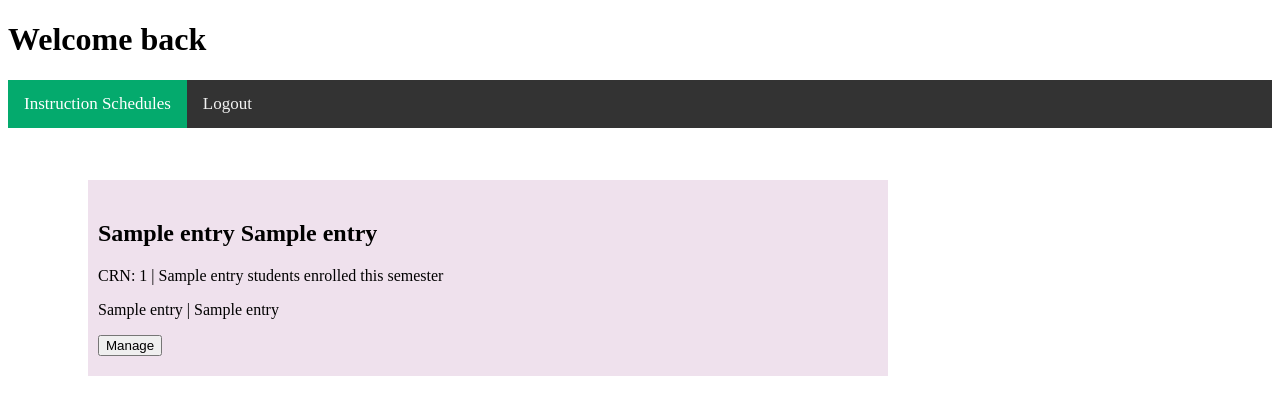
After one commit to cs411-alawini/fa22-cs411-A-team013-iloveCS411, a Flask app: template flask/app/templates/professor.html in a window 1280 px wide. The commit adds this page. Shown: the top 415 px of the page. Run offline with Flask 2, Linux system fonts and the light colour scheme; the template is opened without the code that fills it: most values are stand-ins (such as "Sample title", 1, 10 or a date in 2020).

Commit message:
instruction schedules

```diff
--- /dev/null
+++ b/flask/app/templates/professor.html
@@ -0,0 +1,120 @@
+<!DOCTYPE html>
+<html>
+	<head>
+		<title>Professor home</title>
+	</head>
+
+	<body>
+		<h1>Welcome back {% if "fullname" in session %} {{session["fullname"]}} !{% endif %}</h1>
+		{% if "username" in session %}
+			Logged in as {{ session["username"] }}
+			<br /><br /><br />
+		{% endif %}
+		</ul>
+        <div class="topnav">
+            <a class="active" href="{{ url_for("faculty") }}">Instruction Schedules</a>
+            <a href="{{ url_for("unlogger")}}">Logout</a>
+        </div>
+        <br /><br />
+
+        <div class="instsec">
+            {% for entry in instruct %}
+            <div class="container">
+                <h2>{{ entry[1] }} {{ entry[2] }}</h2>
+                <p>
+                    CRN: {{ entry[0] }} | {{ entry[5] }} students enrolled this semester
+                </p>
+                <p>
+                    {{ entry[3] }} | {{ entry[4] }}
+                </p>
+                <button title="Manage" aria-label="Manage">Manage</button>
+            </div>
+            {% endfor %}
+        </div>
+
+	</body>
+    <style>
+        /* Add a black background color to the top navigation */
+        .topnav {
+        background-color: #333;
+        overflow: hidden;
+        }
+
+        /* Style the links inside the navigation bar */
+        .topnav a {
+        float: left;
+        color: #f2f2f2;
+        text-align: center;
+        padding: 14px 16px;
+        text-decoration: none;
+        font-size: 17px;
+        }
+
+        /* Change the color of links on hover */
+        .topnav a:hover {
+        background-color: #ddd;
+        color: black;
+        }
+
+        /* Add a color to the active/current link */
+        .topnav a.active {
+        background-color: #04AA6D;
+        color: white;
+        }
+
+        table {
+            border: 1px solid;
+            width: 100%;
+        }
+
+        table.course_table tr td { font-size: 15px; }
+
+        .button{
+        background-color: #2a609a;
+            width: 100px;
+            height: 60px;
+        color: white;
+        outline: none;
+        font-size: 18px;
+        border: none;
+        cursor: pointer;
+        white-space: nowrap;
+        }
+
+        .block-display button{
+        margin-bottom:10px;
+        display:block;
+        }
+
+        .button:hover{
+        background-color: #32CD32;
+        font-size: 18px;
+        transition: 0.5s;
+        white-space: nowrap;
+        }
+
+        input[type="text"] {
+            width: 100px;
+        }
+
+        td {
+            text-align: center;
+        }
+
+        .instsec {
+            margin: 1em 0;
+            padding: 0;
+            max-width: 50em;
+            flex-wrap: wrap;
+        }
+        .instsec div {
+            list-style: none;
+            margin: 1em 0;
+            padding: 20px 10px;
+            background: #efe1ed;
+            position: relative;
+            left: 5em;
+        }
+    </style>
+
+</html>
--- a/flask/app/templates/student.html
+++ b/flask/app/templates/student.html
@@ -5,7 +5,7 @@
 	</head>
 
 	<body>
-		<h1>Welcome back {% if "username" in session %} {{session["username"]}} !{% endif %}</h1>
+		<h1>Welcome back {% if "fullname" in session %} {{session["fullname"]}} !{% endif %}</h1>
 		{% if "username" in session %}
 			Logged in as {{ session["username"] }}
 			<br /><br /><br />
```
Also changed, not shown: flask/app/database.py (+33 -0 lines), flask/app/routes.py (+5 -3 lines).
